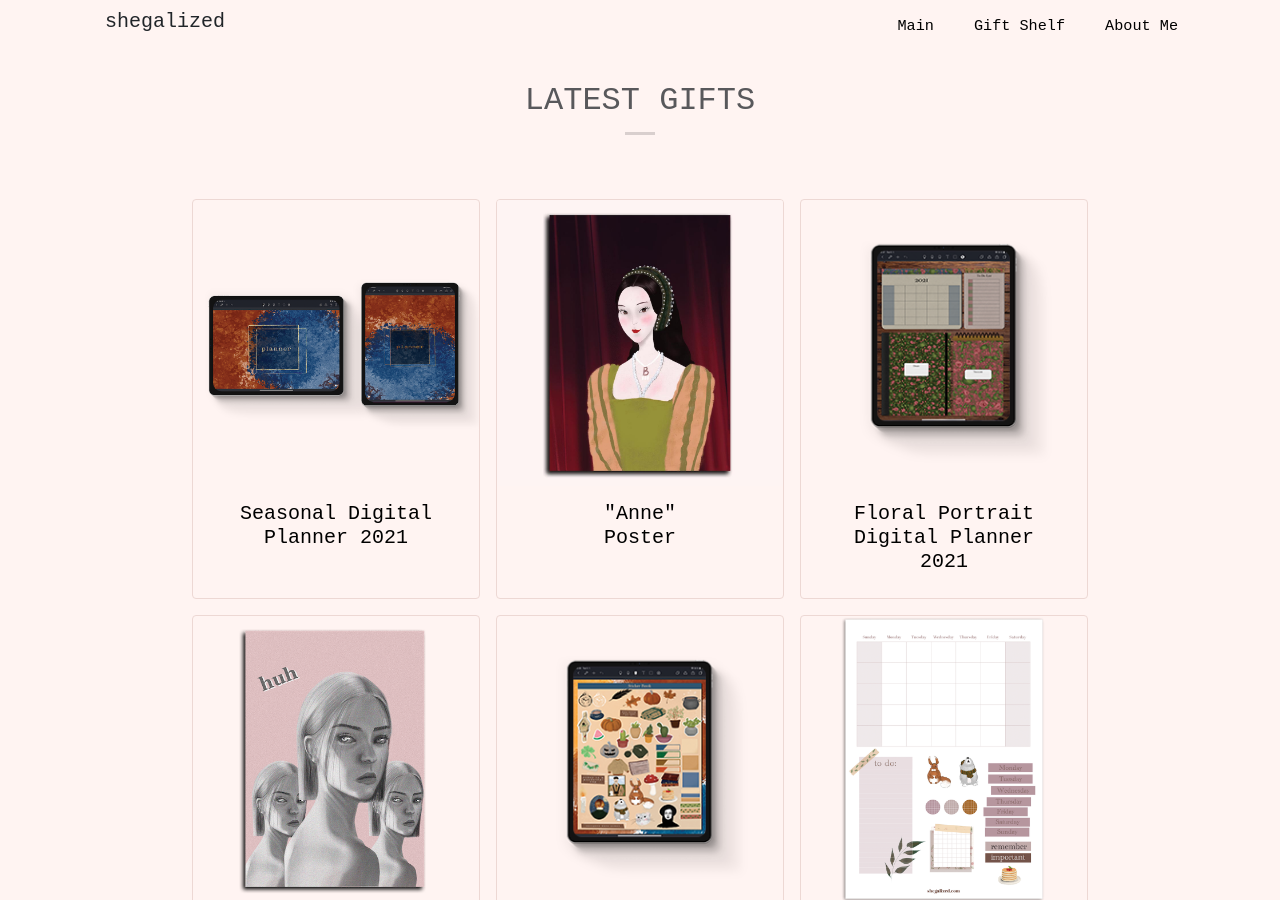
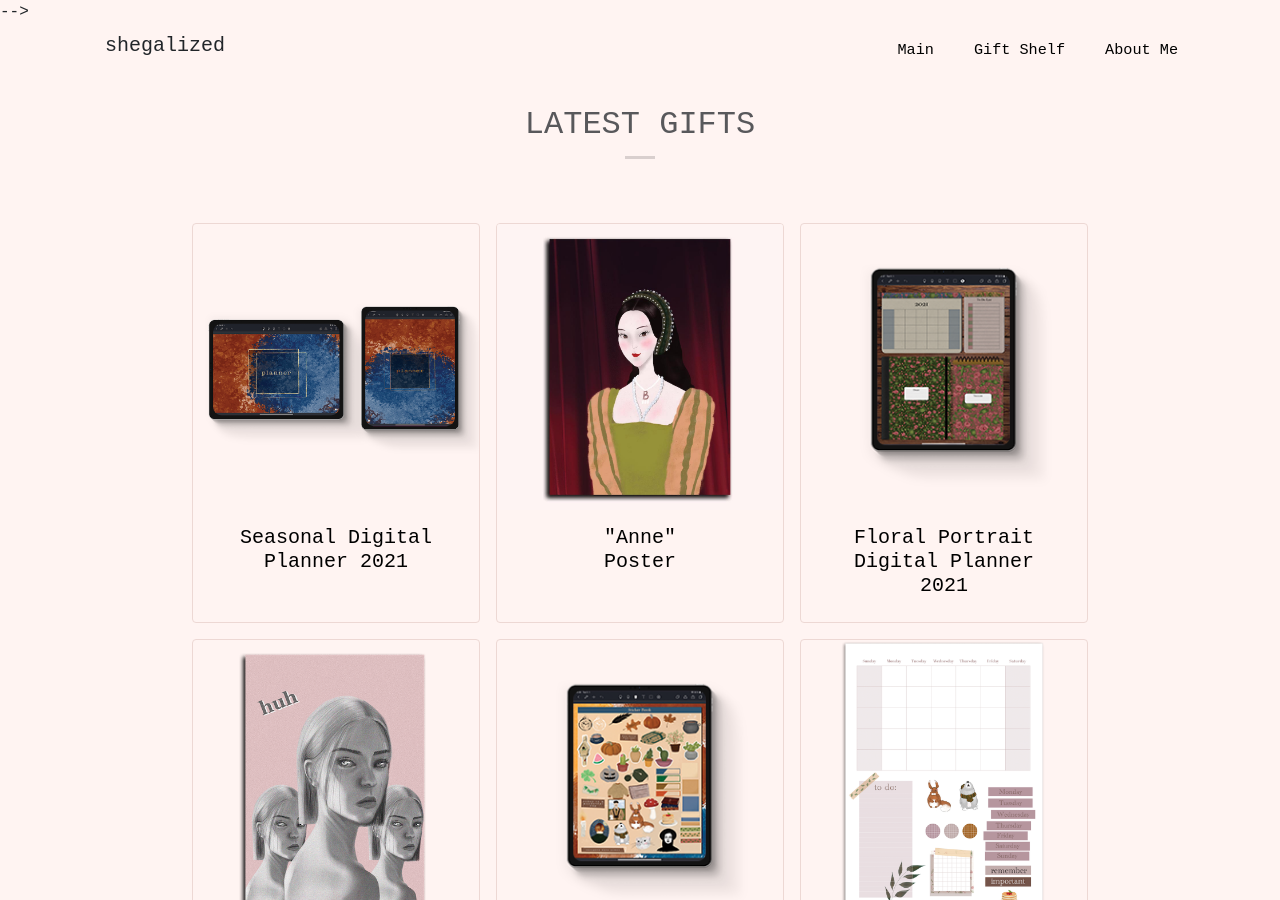
Before and after one commit to Kerrialn/shegalized.com, a Jekyll site: the page index.html, which Jekyll copies as it is, in a window 1280 px wide and 900 px high. Built offline with Jekyll 4.4.1, drawn with Linux system fonts in a browser that asks for light colours; nearby versions of some CDN libraries.

Commit message:
Update index.html

```diff
--- a/index.html
+++ b/index.html
@@ -28,7 +28,7 @@
     <link rel="stylesheet" href="https://cdnjs.cloudflare.com/ajax/libs/ionicons/2.0.1/css/ionicons.min.css">
 </head>
 
-<body>
+<body> -->
 
     <header>
         <div class="container">
@@ -189,4 +189,4 @@
 
 </body>
 
-</html>-->
+</html>
```
